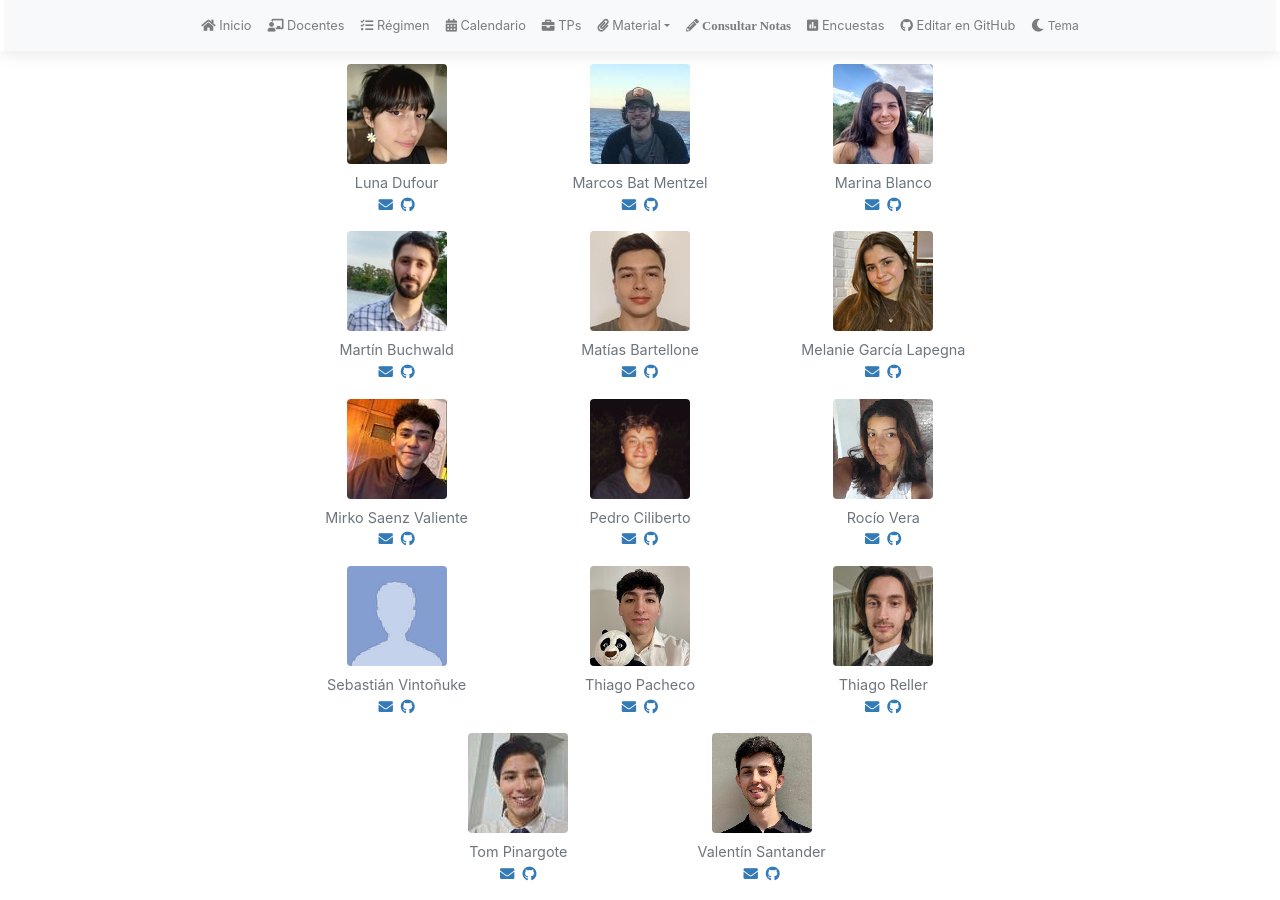
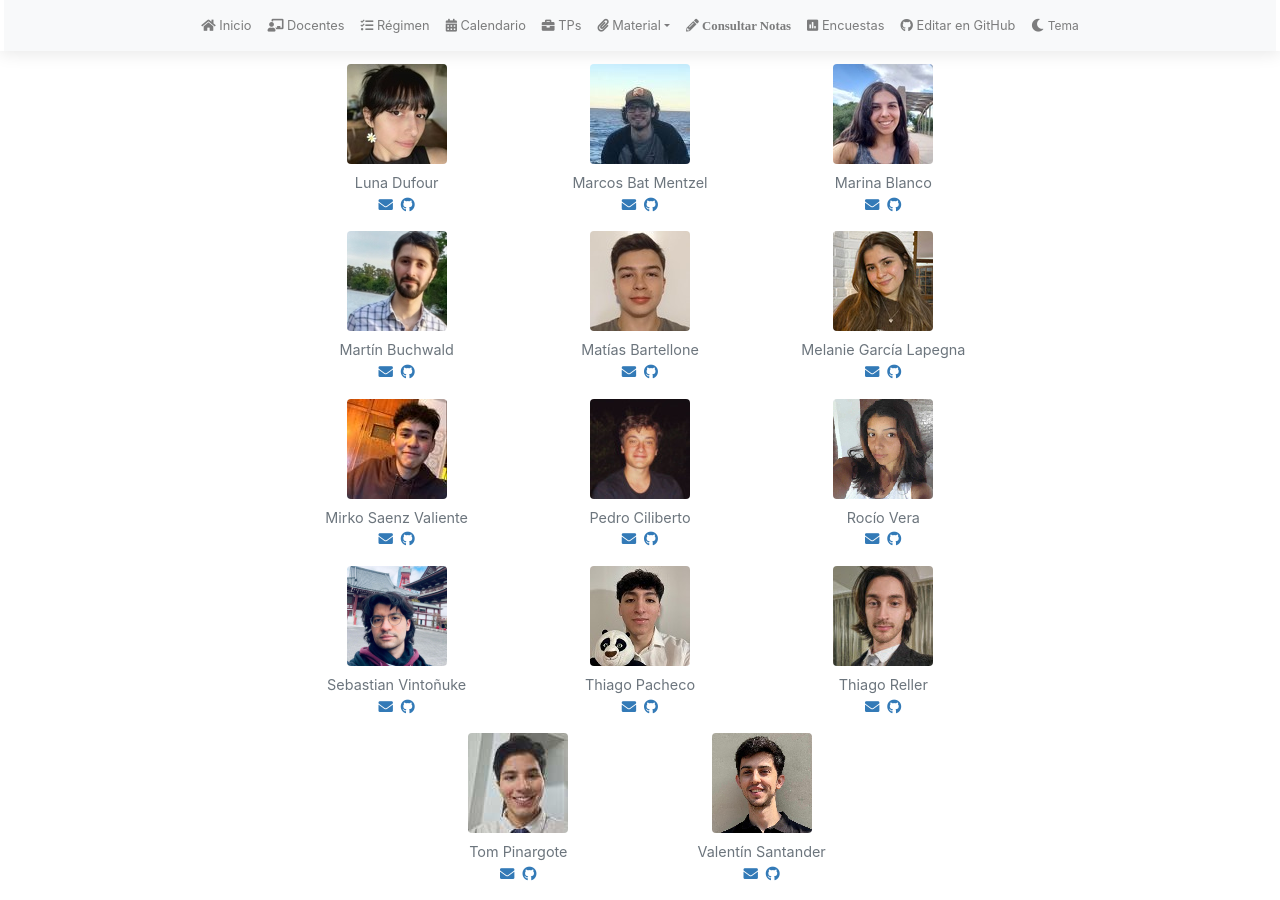
Before and after one commit to algoritmos-rw/tda_bg, a Jekyll site: the page built from docentes.md, in a window 1280 px wide and 900 px high, scrolled down 535 px. Built offline with Jekyll 4.4.1, drawn with Linux system fonts in a browser that asks for light colours; nearby versions of some CDN libraries; our own code applies the rules of GitHub Pages for plain Markdown files.

Commit message:
Update foto (#85)

```diff
--- a/_data/docentes.yml
+++ b/_data/docentes.yml
@@ -90,8 +90,8 @@ docentes:
   mail: rvera@fi.uba.ar
   github: Rocio-Elizabeth-Vera
 
-- nombre: Sebastián Vintoñuke
-  foto: /assets/img/docentes/unknown.png
+- nombre: Sebastian Vintoñuke
+  foto: /assets/img/docentes/sebav.jpg
   mail: svintonuke@fi.uba.ar
   github: SebastianVintonuke
 
```
Also changed, not shown: assets/img/docentes/sebav.jpg (added).
